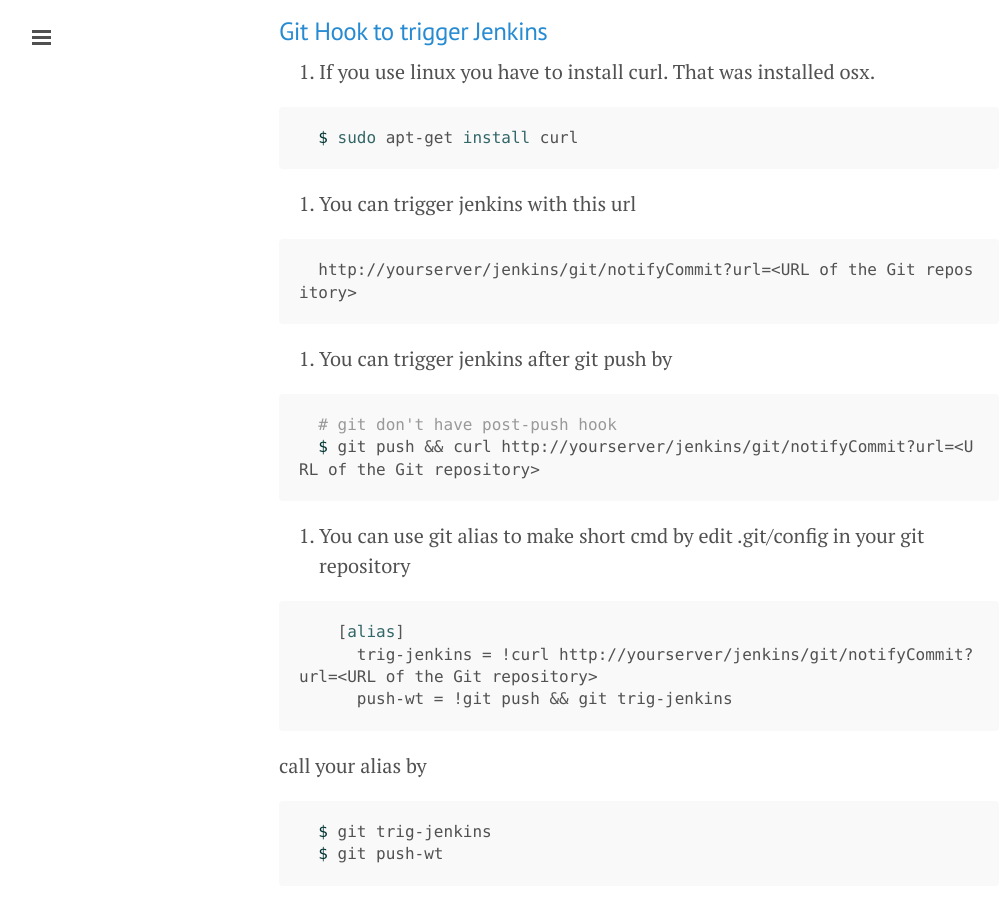
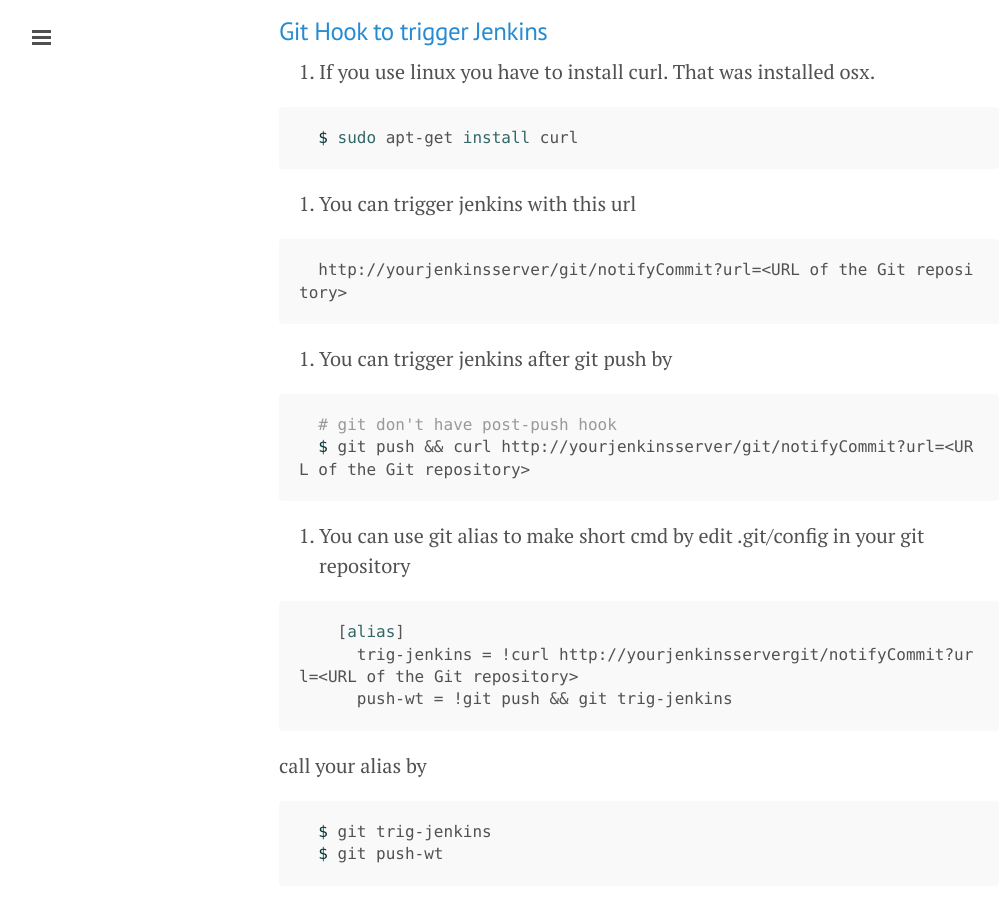
Before and after one commit to ibotdotout/ibotdotout.github.io, a Jekyll site: the page built from _posts/2014-07-19-continuous-integration.md, in a window 1280 px wide and 900 px high, scrolled down 4148 px. Shown: the whole window, without its empty margins (1-1005 px from the left). Built offline with Jekyll 4.4.1, drawn with Linux system fonts in a browser that asks for light colours; Markdown is read by kramdown in place of the engine named in the settings; part of the change alters nothing that is shown.

Commit message:
fix wrong jenkins trig

````diff
--- a/_posts/2014-07-19-continuous-integration.md
+++ b/_posts/2014-07-19-continuous-integration.md
@@ -160,21 +160,21 @@ Original From [Setting up an Apache Proxy for port 80 -> 8080](https://wiki.jenk
 2. You can trigger jenkins with this url
 
   ```sh
-  http://yourserver/jenkins/git/notifyCommit?url=<URL of the Git repository>
+  http://yourjenkinsserver/git/notifyCommit?url=<URL of the Git repository>
   ```
 
 3. You can trigger jenkins after git push by
 
   ```sh
   # git don't have post-push hook
-  $ git push && curl http://yourserver/jenkins/git/notifyCommit?url=<URL of the Git repository>
+  $ git push && curl http://yourjenkinsserver/git/notifyCommit?url=<URL of the Git repository>
   ```
 
 4. You can use git alias to make short cmd by edit .git/config in your git repository
 
   ```sh
     [alias]
-      trig-jenkins = !curl http://yourserver/jenkins/git/notifyCommit?url=<URL of the Git repository>
+      trig-jenkins = !curl http://yourjenkinsservergit/notifyCommit?url=<URL of the Git repository>
       push-wt = !git push && git trig-jenkins
   ```
 
````
